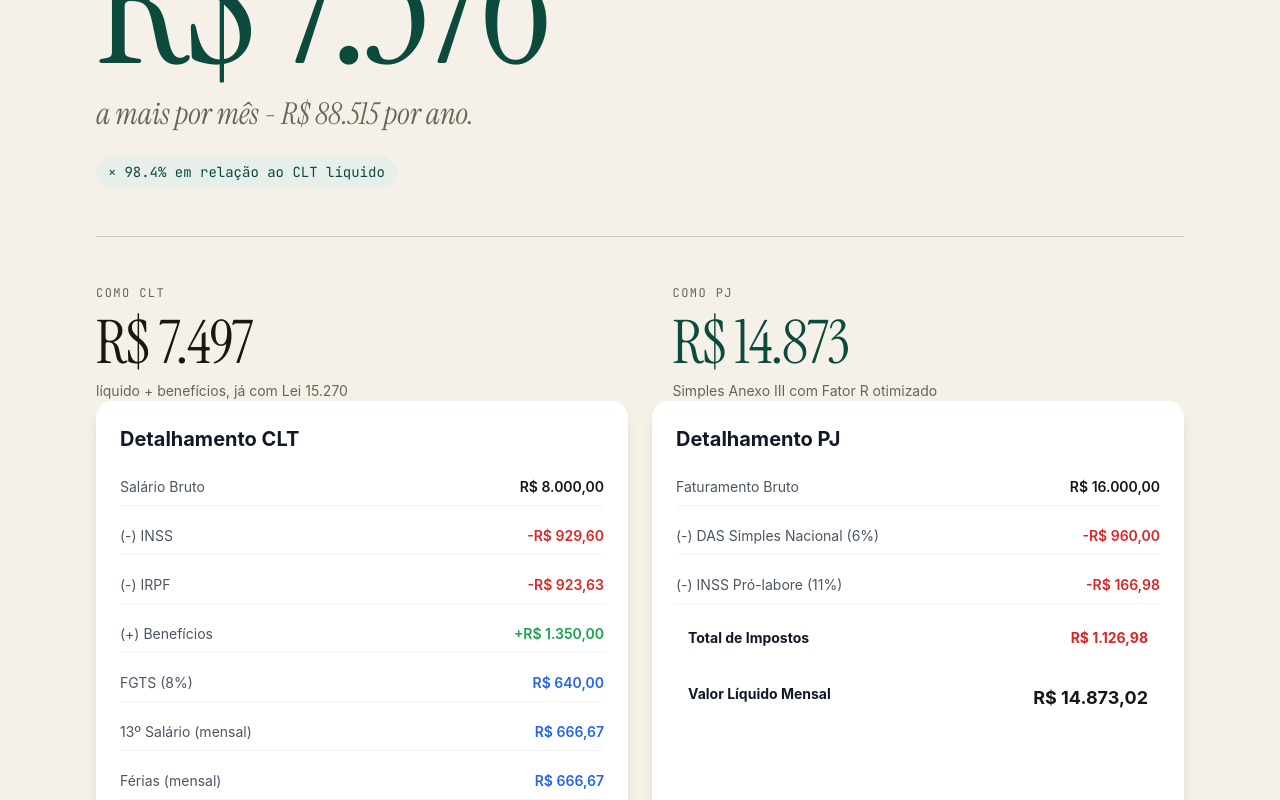
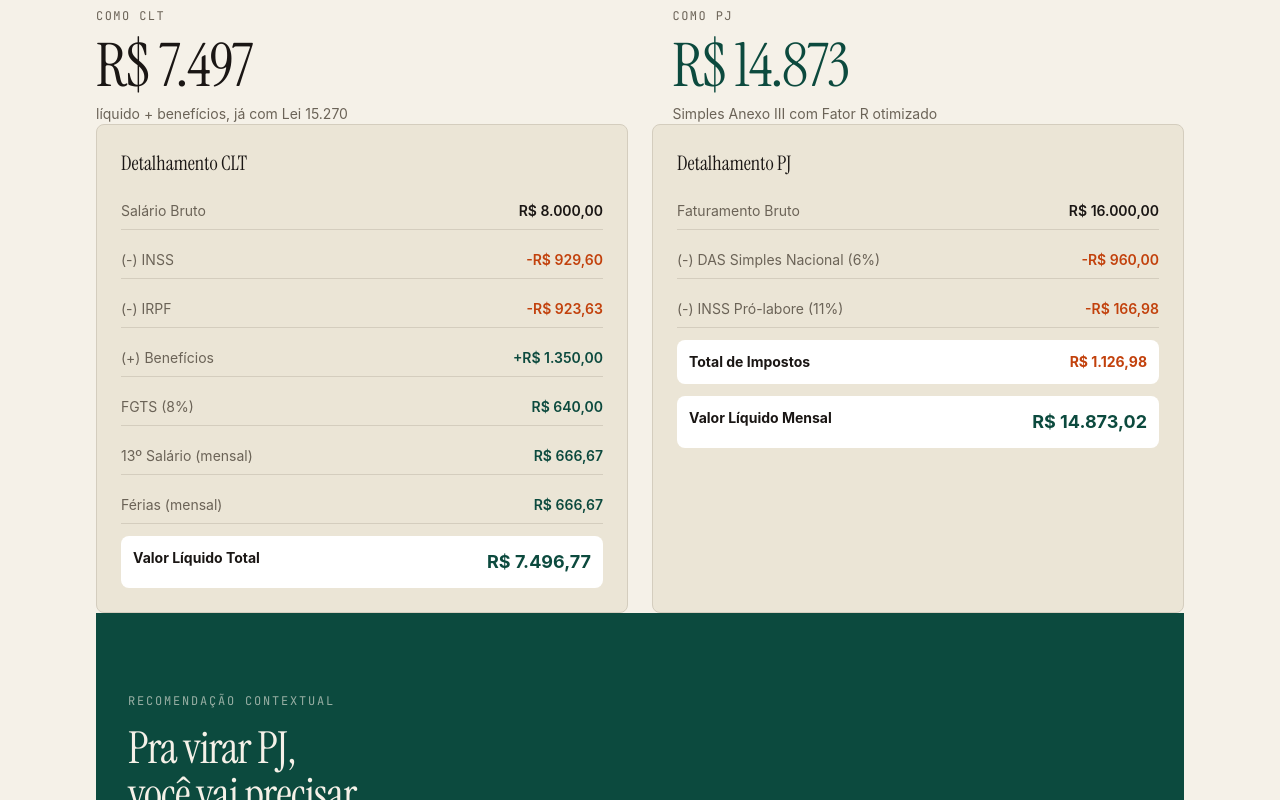
Before and after one commit to RodVerruck/cltvspj, a Next.js app: page / in a window 1280 px wide. Shown: the part 2260-3060 px from the top of the page. Built offline with nearby package versions, Linux system fonts and the light colour scheme; no server answers.

Commit message:
fix: layout and styling improvements in calculator section

```diff
--- a/pages/index.js
+++ b/pages/index.js
@@ -203,9 +203,9 @@ export default function Home() {
               <p className="section-desc">Todos os cálculos consideram a tabela 2026 e as mudanças da Lei 15.270/2025.</p>
             </div>
 
-            <div className="grid md:grid-cols-2 gap-6 md:gap-12">
+            <div className="grid grid-cols-1 lg:grid-cols-2 gap-8">
               {/* BLOCO CLT */}
-              <div className="bg-white border border-rule rounded p-6 md:p-8 relative">
+              <div className="bg-white border border-rule rounded-md p-8 relative">
                 <div className="absolute top-0 left-0 w-6 h-6 border-t-2 border-l-2 border-money -translate-x-px -translate-y-px"></div>
 
                 <div className="flex items-baseline justify-between mb-6">
@@ -254,9 +254,10 @@ export default function Home() {
               </div>
 
               {/* BLOCO PJ */}
-              <div className="bg-white border border-rule rounded p-6 md:p-8 relative">
+              <div className="bg-white border border-rule rounded-md p-8 relative">
                 <div className="absolute top-0 left-0 w-6 h-6 border-t-2 border-l-2 border-money -translate-x-px -translate-y-px"></div>
 
+                <div className="flex items-baseline justify-between mb-6">
                   <h3 className="font-display text-2xl text-ink">Proposta PJ</h3>
                   <span className="font-mono text-[11px] uppercase tracking-widest text-ink-muted">Alternativa</span>
                 </div>
@@ -306,13 +307,14 @@ export default function Home() {
                 </div>
               </div>
             </div>
-          <div className="mt-12 flex flex-col md:flex-row items-start md:items-center justify-between gap-6">
-            <p className="font-display italic text-ink-muted text-base max-w-sm leading-snug">
+          </div>
+          <div className="mt-12 pt-8 border-t border-rule flex flex-col md:flex-row items-center justify-between gap-6">
+            <p className="font-display italic text-xl text-ink-muted">
               "Não é sobre qual paga mais, é sobre qual faz sentido pra tua vida."
             </p>
             <button
               onClick={handleCalculate}
-              className="btn-money"
+              className="bg-money hover:bg-money-hover text-white px-8 py-4 rounded font-medium transition-all"
             >
               Calcular comparativo
             </button>
@@ -377,66 +379,66 @@ export default function Home() {
 
             {/* Detailed Breakdown */}
             <div className="grid md:grid-cols-2 gap-6">
-              <div className="bg-white rounded-2xl shadow-lg p-6">
-                <h4 className="text-xl font-bold text-gray-900 mb-4">Detalhamento CLT</h4>
+              <div className="bg-paper-dark border border-rule rounded-lg p-6">
+                <h4 className="font-display text-xl text-ink mb-4">Detalhamento CLT</h4>
                 <div className="space-y-3 text-sm">
-                  <div className="flex justify-between py-2 border-b border-gray-100">
-                    <span className="text-gray-600">Salário Bruto</span>
+                  <div className="flex justify-between py-2 border-b border-rule">
+                    <span className="text-ink-muted">Salário Bruto</span>
                     <span className="font-semibold">R$ {clt.gross.toLocaleString('pt-BR', { minimumFractionDigits: 2, maximumFractionDigits: 2 })}</span>
                   </div>
-                  <div className="flex justify-between py-2 border-b border-gray-100">
-                    <span className="text-gray-600">(-) INSS</span>
-                    <span className="font-semibold text-red-600">-R$ {clt.inss.toLocaleString('pt-BR', { minimumFractionDigits: 2, maximumFractionDigits: 2 })}</span>
+                  <div className="flex justify-between py-2 border-b border-rule">
+                    <span className="text-ink-muted">(-) INSS</span>
+                    <span className="font-semibold text-hot">-R$ {clt.inss.toLocaleString('pt-BR', { minimumFractionDigits: 2, maximumFractionDigits: 2 })}</span>
                   </div>
-                  <div className="flex justify-between py-2 border-b border-gray-100">
-                    <span className="text-gray-600">(-) IRPF</span>
-                    <span className="font-semibold text-red-600">-R$ {clt.irpf.toLocaleString('pt-BR', { minimumFractionDigits: 2, maximumFractionDigits: 2 })}</span>
+                  <div className="flex justify-between py-2 border-b border-rule">
+                    <span className="text-ink-muted">(-) IRPF</span>
+                    <span className="font-semibold text-hot">-R$ {clt.irpf.toLocaleString('pt-BR', { minimumFractionDigits: 2, maximumFractionDigits: 2 })}</span>
                   </div>
-                  <div className="flex justify-between py-2 border-b border-gray-100">
-                    <span className="text-gray-600">(+) Benefícios</span>
-                    <span className="font-semibold text-green-600">+R$ {clt.benefits.toLocaleString('pt-BR', { minimumFractionDigits: 2, maximumFractionDigits: 2 })}</span>
+                  <div className="flex justify-between py-2 border-b border-rule">
+                    <span className="text-ink-muted">(+) Benefícios</span>
+                    <span className="font-semibold text-money">+R$ {clt.benefits.toLocaleString('pt-BR', { minimumFractionDigits: 2, maximumFractionDigits: 2 })}</span>
                   </div>
-                  <div className="flex justify-between py-2 border-b border-gray-100">
-                    <span className="text-gray-600">FGTS (8%)</span>
-                    <span className="font-semibold text-blue-600">R$ {clt.fgts.toLocaleString('pt-BR', { minimumFractionDigits: 2, maximumFractionDigits: 2 })}</span>
+                  <div className="flex justify-between py-2 border-b border-rule">
+                    <span className="text-ink-muted">FGTS (8%)</span>
+                    <span className="font-semibold text-money">R$ {clt.fgts.toLocaleString('pt-BR', { minimumFractionDigits: 2, maximumFractionDigits: 2 })}</span>
                   </div>
-                  <div className="flex justify-between py-2 border-b border-gray-100">
-                    <span className="text-gray-600">13º Salário (mensal)</span>
-                    <span className="font-semibold text-blue-600">R$ {clt.decimoTerceiro.toLocaleString('pt-BR', { minimumFractionDigits: 2, maximumFractionDigits: 2 })}</span>
+                  <div className="flex justify-between py-2 border-b border-rule">
+                    <span className="text-ink-muted">13º Salário (mensal)</span>
+                    <span className="font-semibold text-money">R$ {clt.decimoTerceiro.toLocaleString('pt-BR', { minimumFractionDigits: 2, maximumFractionDigits: 2 })}</span>
                   </div>
-                  <div className="flex justify-between py-2 border-b border-gray-100">
-                    <span className="text-gray-600">Férias (mensal)</span>
-                    <span className="font-semibold text-blue-600">R$ {clt.ferias.toLocaleString('pt-BR', { minimumFractionDigits: 2, maximumFractionDigits: 2 })}</span>
+                  <div className="flex justify-between py-2 border-b border-rule">
+                    <span className="text-ink-muted">Férias (mensal)</span>
+                    <span className="font-semibold text-money">R$ {clt.ferias.toLocaleString('pt-BR', { minimumFractionDigits: 2, maximumFractionDigits: 2 })}</span>
                   </div>
-                  <div className="flex justify-between py-3 bg-blue-50 rounded-lg px-3 mt-2">
-                    <span className="font-bold text-gray-900">Valor Líquido Total</span>
-                    <span className="font-bold text-blue-600 text-lg">R$ {clt.net.toLocaleString('pt-BR', { minimumFractionDigits: 2, maximumFractionDigits: 2 })}</span>
+                  <div className="flex justify-between py-3 bg-white rounded-lg px-3 mt-2">
+                    <span className="font-bold text-ink">Valor Líquido Total</span>
+                    <span className="font-bold text-money text-lg">R$ {clt.net.toLocaleString('pt-BR', { minimumFractionDigits: 2, maximumFractionDigits: 2 })}</span>
                   </div>
                 </div>
               </div>
 
-              <div className="bg-white rounded-2xl shadow-lg p-6">
-                <h4 className="text-xl font-bold text-gray-900 mb-4">Detalhamento PJ</h4>
+              <div className="bg-paper-dark border border-rule rounded-lg p-6">
+                <h4 className="font-display text-xl text-ink mb-4">Detalhamento PJ</h4>
                 <div className="space-y-3 text-sm">
-                  <div className="flex justify-between py-2 border-b border-gray-100">
-                    <span className="text-gray-600">Faturamento Bruto</span>
+                  <div className="flex justify-between py-2 border-b border-rule">
+                    <span className="text-ink-muted">Faturamento Bruto</span>
                     <span className="font-semibold">R$ {pj.gross.toLocaleString('pt-BR', { minimumFractionDigits: 2, maximumFractionDigits: 2 })}</span>
                   </div>
-                  <div className="flex justify-between py-2 border-b border-gray-100">
-                    <span className="text-gray-600">(-) DAS Simples Nacional (6%)</span>
-                    <span className="font-semibold text-red-600">-R$ {pj.simplesDAS.toLocaleString('pt-BR', { minimumFractionDigits: 2, maximumFractionDigits: 2 })}</span>
+                  <div className="flex justify-between py-2 border-b border-rule">
+                    <span className="text-ink-muted">(-) DAS Simples Nacional (6%)</span>
+                    <span className="font-semibold text-hot">-R$ {pj.simplesDAS.toLocaleString('pt-BR', { minimumFractionDigits: 2, maximumFractionDigits: 2 })}</span>
                   </div>
-                  <div className="flex justify-between py-2 border-b border-gray-100">
-                    <span className="text-gray-600">(-) INSS Pró-labore (11%)</span>
-                    <span className="font-semibold text-red-600">-R$ {pj.inssProLabore.toLocaleString('pt-BR', { minimumFractionDigits: 2, maximumFractionDigits: 2 })}</span>
+                  <div className="flex justify-between py-2 border-b border-rule">
+                    <span className="text-ink-muted">(-) INSS Pró-labore (11%)</span>
+                    <span className="font-semibold text-hot">-R$ {pj.inssProLabore.toLocaleString('pt-BR', { minimumFractionDigits: 2, maximumFractionDigits: 2 })}</span>
                   </div>
-                  <div className="flex justify-between py-3 bg-accent-50 rounded-lg px-3 mt-2">
-                    <span className="font-bold text-gray-900">Total de Impostos</span>
-                    <span className="font-bold text-red-600">R$ {pj.totalTaxes.toLocaleString('pt-BR', { minimumFractionDigits: 2, maximumFractionDigits: 2 })}</span>
+                  <div className="flex justify-between py-3 bg-white rounded-lg px-3 mt-2">
+                    <span className="font-bold text-ink">Total de Impostos</span>
+                    <span className="font-bold text-hot">R$ {pj.totalTaxes.toLocaleString('pt-BR', { minimumFractionDigits: 2, maximumFractionDigits: 2 })}</span>
                   </div>
-                  <div className="flex justify-between py-3 bg-accent-50 rounded-lg px-3">
-                    <span className="font-bold text-gray-900">Valor Líquido Mensal</span>
-                    <span className="font-bold text-accent-400 text-lg">R$ {pj.net.toLocaleString('pt-BR', { minimumFractionDigits: 2, maximumFractionDigits: 2 })}</span>
+                  <div className="flex justify-between py-3 bg-white rounded-lg px-3">
+                    <span className="font-bold text-ink">Valor Líquido Mensal</span>
+                    <span className="font-bold text-money text-lg">R$ {pj.net.toLocaleString('pt-BR', { minimumFractionDigits: 2, maximumFractionDigits: 2 })}</span>
                   </div>
                 </div>
               </div>
@@ -491,16 +493,16 @@ export default function Home() {
 
             {/* CTA Section */}
             <div className="mt-12">
-              <div className="bg-gradient-to-r from-green-50 to-emerald-50 border-2 border-green-200 rounded-2xl p-8 text-center">
-                <h3 className="text-2xl font-bold text-gray-900 mb-4"> Quer abrir sua PJ com desconto?</h3>
-                <p className="text-gray-700 mb-6 max-w-2xl mx-auto">
+              <div className="bg-paper border border-rule rounded-lg p-8 text-center">
+                <h3 className="font-display text-3xl text-ink mb-4">Quer abrir sua PJ com desconto?</h3>
+                <p className="text-ink-muted mb-6 max-w-2xl mx-auto">
                   Parceiros exclusivos com condições especiais para quem usa nossa calculadora
                 </p>
                 <div className="flex flex-wrap gap-4 justify-center">
-                  <a href="#" className="bg-green-600 text-white px-8 py-3 rounded-xl font-bold hover:bg-green-700 transition shadow-lg">
+                  <a href="#" className="bg-money text-white px-8 py-3 rounded font-medium hover:opacity-90 transition">
                     Abrir Conta PJ com Cashback
                   </a>
-                  <a href="#" className="bg-white text-gray-900 border-2 border-gray-300 px-8 py-3 rounded-xl font-bold hover:bg-gray-50 transition">
+                  <a href="#" className="border border-rule text-ink px-8 py-3 rounded font-medium hover:bg-white transition">
                     Falar com Contador
                   </a>
                 </div>
```
Lines whose indentation alone changed are shown as unchanged.
